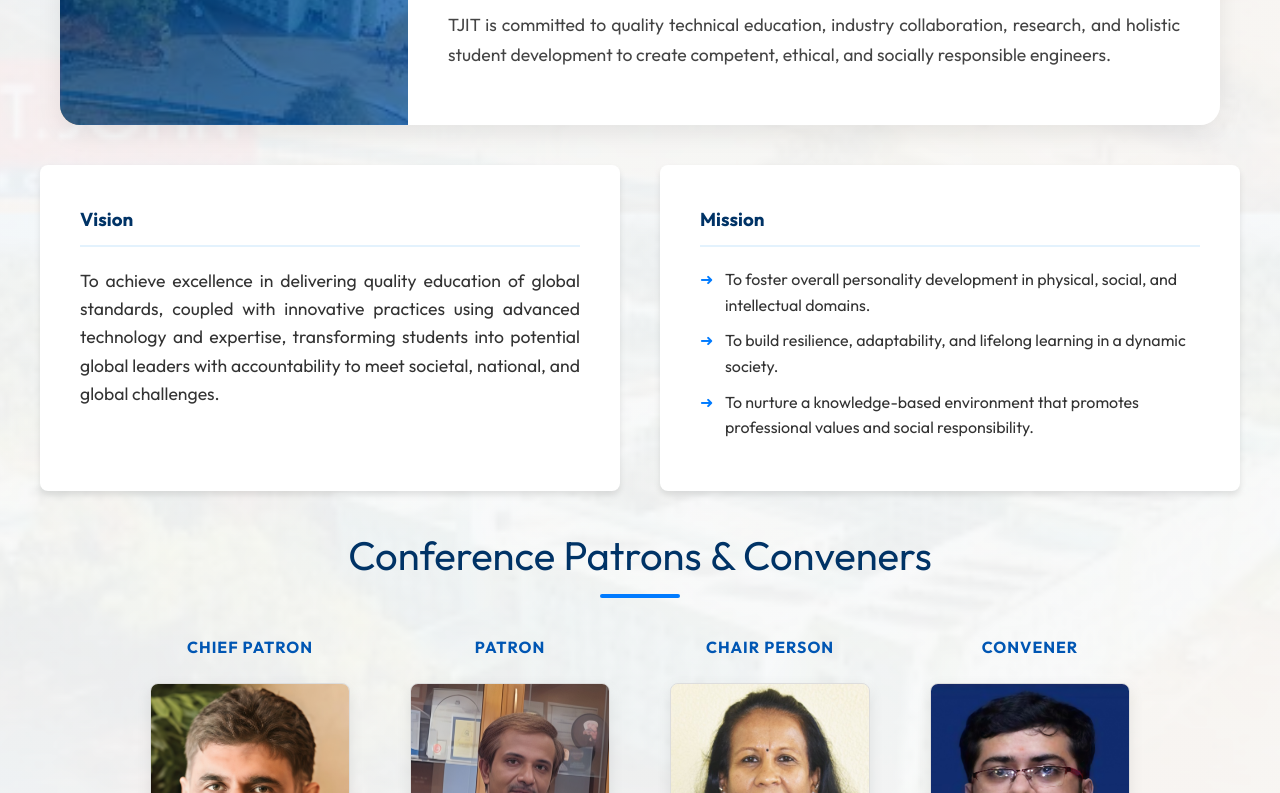
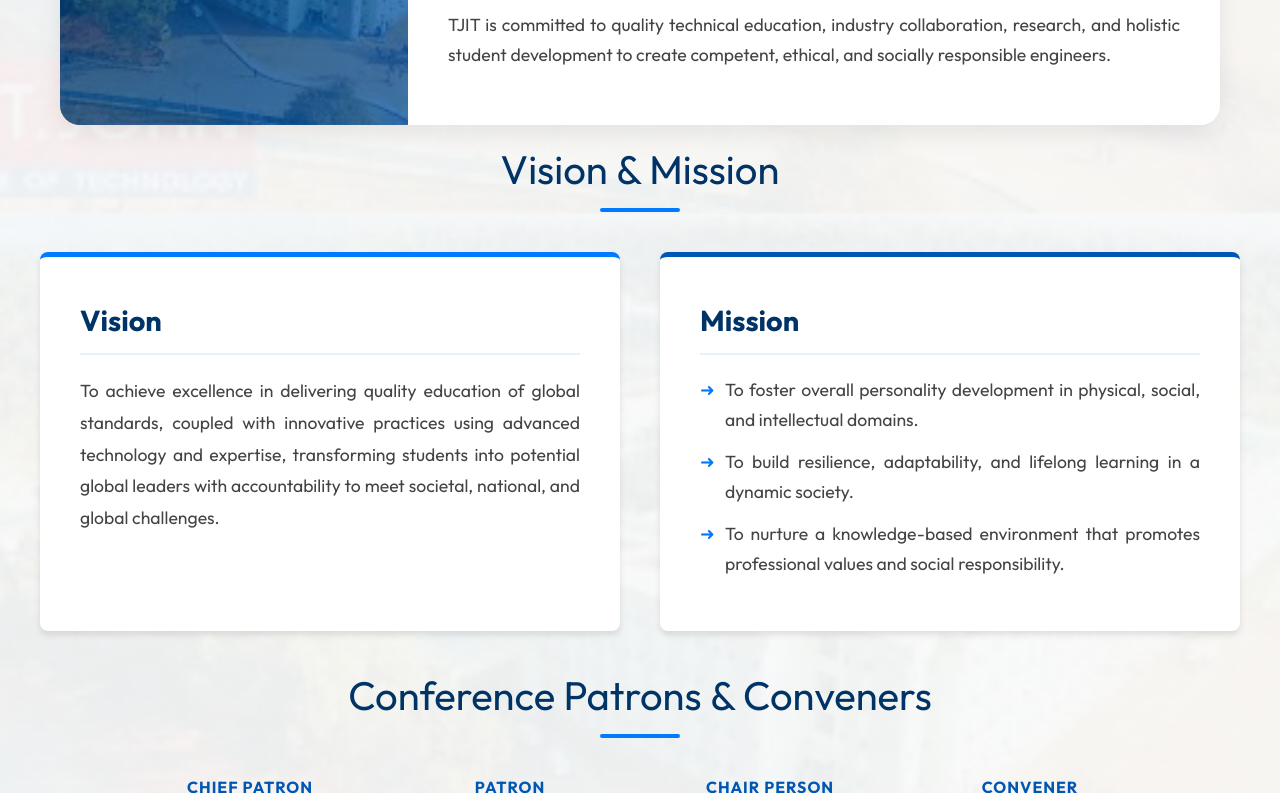
Before and after one commit to Neha-sunil/icmeet2026, a React (Vite) app: page / in a window 1280 px wide. Shown: the part 1387-2180 px from the top of the page. Built offline with nearby package versions, Linux system fonts and the light colour scheme.

Commit message:
Update Vision & Mission justification and correct Dr. Sridharpanday M's name

```diff
--- a/src/data/content.js
+++ b/src/data/content.js
@@ -298,7 +298,7 @@
         image: advisorySaravananImg
     },
     {
-        name: "Dr. Srither Pandey M",
+        name: "Dr. Sridharpanday M",
         role: "Process Engineer",
         organization: "IHI Corporation, New Delhi",
         image: advisorySritherImg
--- a/src/index.css
+++ b/src/index.css
@@ -419,6 +419,7 @@
   margin-bottom: 10px;
   position: relative;
   padding-left: 25px;
+  text-align: justify;
 }
 
 .mission-list li::before {
--- a/src/pages/Department.jsx
+++ b/src/pages/Department.jsx
@@ -56,7 +56,7 @@
                             {departmentMission.map((point, index) => {
                                 const [marker, ...rest] = point.split(':');
                                 return (
-                                    <li key={index} style={{ marginBottom: '15px' }}>
+                                    <li key={index} style={{ marginBottom: '15px', textAlign: 'justify' }}>
                                         <strong>{marker}:</strong> {rest.join(':')}
                                     </li>
                                 );
--- a/src/pages/Home.jsx
+++ b/src/pages/Home.jsx
@@ -46,7 +46,7 @@
                 <div className="section-title" style={{ marginBottom: '30px' }}>Welcome to IC-MEET 2026</div>
                 <p style={{ maxWidth: '900px', margin: '0 auto', lineHeight: '1.8', color: '#555', textAlign: 'center' }}>
                     Join us for a global gathering of minds in the fields of Materials, Engineering, and Merging Technologies.
-                    T. John Institute of Technology welcomes you to explore the future of innovation and collaborative research at our international conference 2026.
+                    T. John Institute of Technology welcomes you to explore the future of innovation and collaborative research at our International Conference 2026.
                 </p>
             </section>
 
@@ -66,17 +66,62 @@
                 </div>
             </div>
 
-            <section className="section container" style={{ paddingTop: '40px' }}>
+            <section className="section container" style={{ paddingTop: '20px', paddingBottom: '60px' }}>
+                <div className="section-title" style={{ marginBottom: '40px' }}>Vision & Mission</div>
                 <div className="vm-grid">
-                    <div className="vm-box">
-                        <h3>Vision</h3>
-                        <p>{tjitVision}</p>
+                    <div className="vm-box" style={{
+                        borderTop: '5px solid var(--accent-blue)',
+                        transition: 'transform 0.3s ease',
+                        display: 'flex',
+                        flexDirection: 'column'
+                    }}>
+                        <h3 style={{
+                            fontSize: '1.8rem',
+                            color: 'var(--primary-blue)',
+                            marginBottom: '20px',
+                            display: 'flex',
+                            alignItems: 'center',
+                            gap: '10px'
+                        }}>
+                            Vision
+                        </h3>
+                        <p style={{
+                            fontSize: '1.1rem',
+                            lineHeight: '1.8',
+                            color: '#444',
+                            textAlign: 'justify',
+                            margin: 0
+                        }}>
+                            {tjitVision}
+                        </p>
                     </div>
-                    <div className="vm-box">
-                        <h3>Mission</h3>
-                        <ul className="mission-list">
+                    <div className="vm-box" style={{
+                        borderTop: '5px solid var(--secondary-blue)',
+                        transition: 'transform 0.3s ease',
+                        display: 'flex',
+                        flexDirection: 'column'
+                    }}>
+                        <h3 style={{
+                            fontSize: '1.8rem',
+                            color: 'var(--primary-blue)',
+                            marginBottom: '20px',
+                            display: 'flex',
+                            alignItems: 'center',
+                            gap: '10px'
+                        }}>
+                            Mission
+                        </h3>
+                        <ul className="mission-list" style={{ padding: 0, margin: 0 }}>
                             {tjitMission.map((item, index) => (
-                                <li key={index}>{item}</li>
+                                <li key={index} style={{
+                                    fontSize: '1.1rem',
+                                    lineHeight: '1.7',
+                                    color: '#444',
+                                    marginBottom: '12px',
+                                    textAlign: 'justify'
+                                }}>
+                                    {item}
+                                </li>
                             ))}
                         </ul>
                     </div>
```
